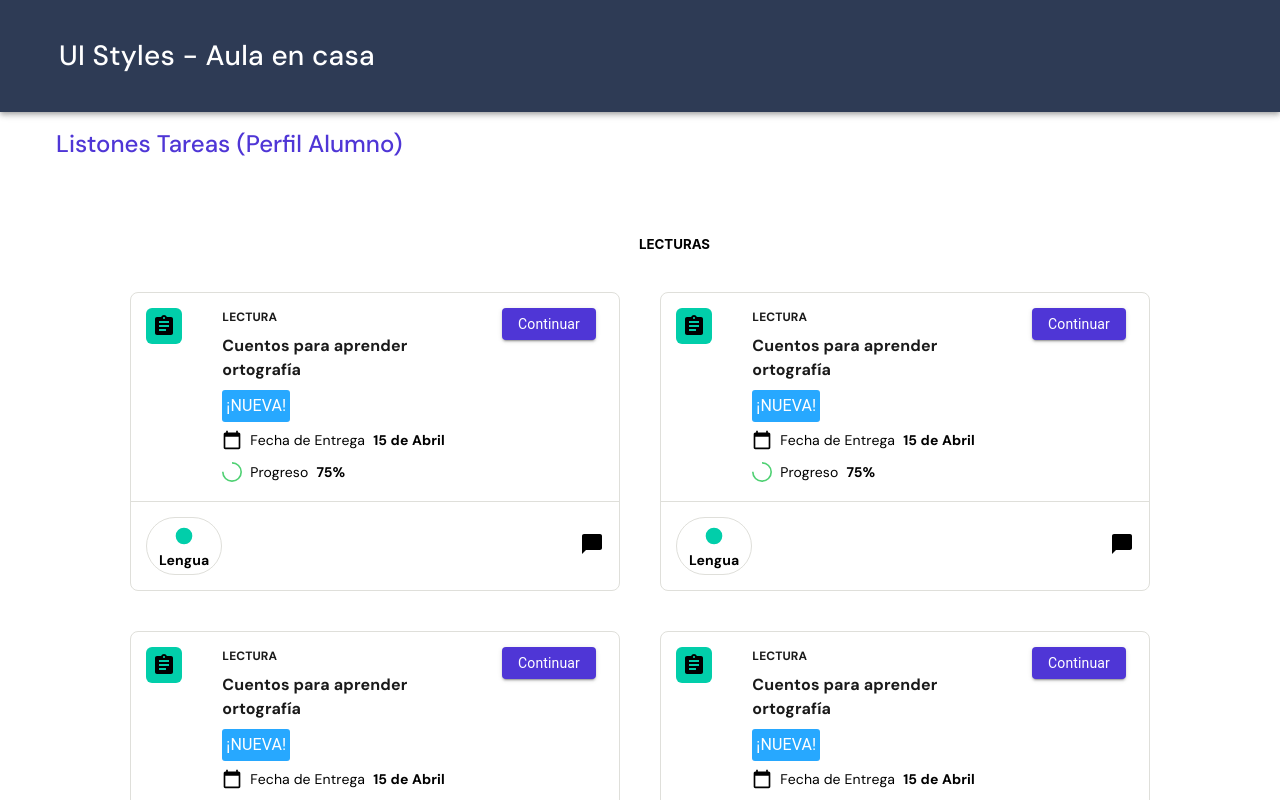
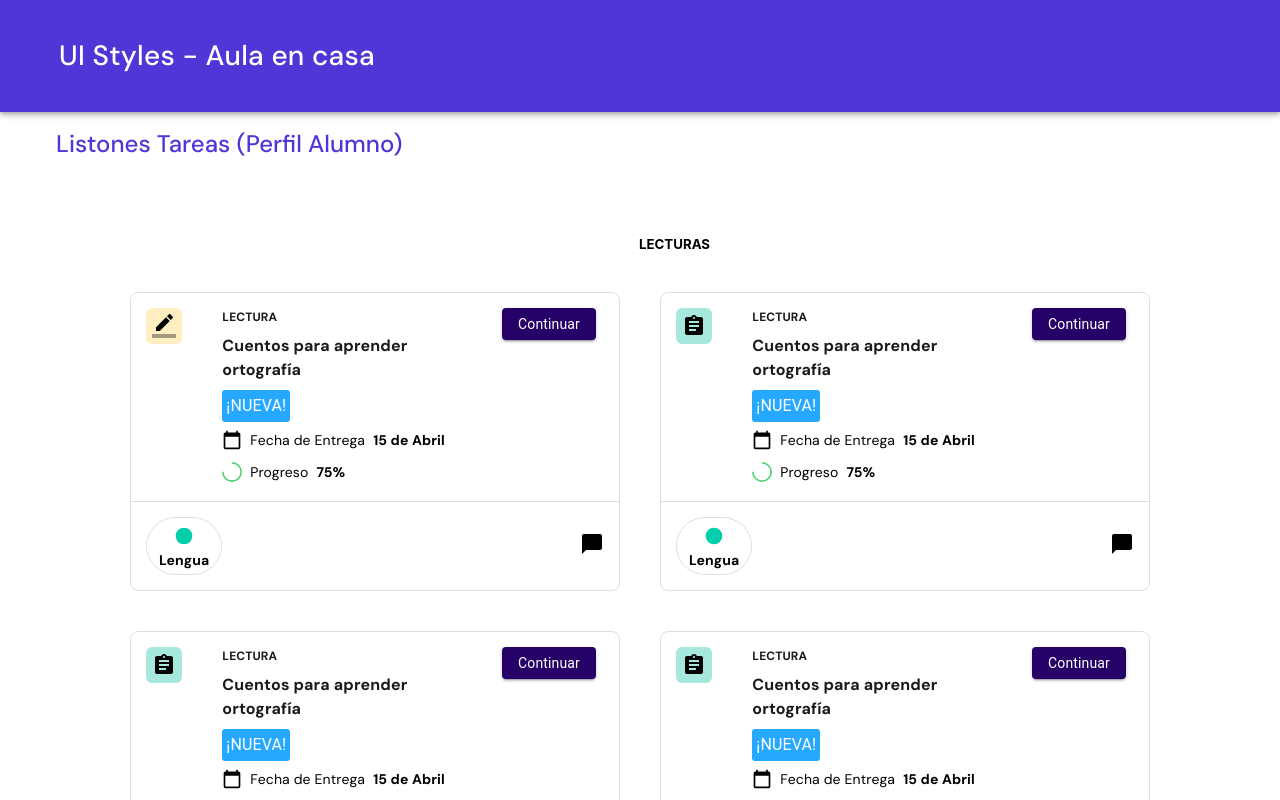
Before and after one commit to NotNotRama/EducaBot, a React (Create React App) app: page / in a window 1280 px wide. Shown: the top 800 px of the page. Built offline with nearby package versions, Linux system fonts and the light colour scheme.

Commit message:
updated colors

```diff
--- a/src/components/Header.js
+++ b/src/components/Header.js
@@ -3,23 +3,23 @@ import { red } from '@material-ui/core/colors';
 import { makeStyles } from '@material-ui/styles';
 
 const useStyles = makeStyles({
-  header: {
+  title: {
     fontFamily: 'DM Sans',
     padding: '35px',
     fontWeight: 500,
     fontSize: 28,
   },
-  bg: {
-    background: red,
+  header: {
+    background: '#4F36D6',
   },
 });
 
 export default function Header() {
   const classes = useStyles();
   return (
-    <AppBar style={{ background: '#2E3B55' }} position="static">
+    <AppBar className={classes.header} position="static">
       <Toolbar>
-        <Typography className={classes.header}>
+        <Typography className={classes.title}>
           UI Styles - Aula en casa
         </Typography>
       </Toolbar>
--- a/src/components/Homework.js
+++ b/src/components/Homework.js
@@ -31,12 +31,12 @@ const useStyles = makeStyles({
   },
 });
 
-export default function SimpleCard() {
+export default function SimpleCard({ lectura }) {
   const classes = useStyles();
 
   return (
     <Grid container className={classes.borderContainer}>
-      <Top />
+      <Top lectura={lectura} />
       <Bottom />
     </Grid>
   );
--- a/src/components/Lecturas.js
+++ b/src/components/Lecturas.js
@@ -2,10 +2,11 @@ import { Grid, Typography, Box } from '@material-ui/core';
 import Homework from './Homework';
 
 export default function Lecturas() {
+  const lectura = true;
   return (
     <Grid item container xs={12} sm={10} spacing={5}>
       <Grid item xs={12} lg={6}>
-        <Homework />
+        <Homework lectura={lectura} />
       </Grid>
       <Grid item xs={12} lg={6}>
         <Homework />
--- a/src/components/Preguntas.js
+++ b/src/components/Preguntas.js
@@ -5,7 +5,7 @@ export default function Lecturas() {
   return (
     <Grid item container xs={12} sm={10} spacing={5}>
       <Grid item xs={12} lg={6}>
-        <Homework />
+        <Homework lectura />
       </Grid>
       <Grid item xs={12} lg={6}>
         <Homework />
--- a/src/components/Top.js
+++ b/src/components/Top.js
@@ -5,6 +5,7 @@ import ChatBubbleIcon from '@material-ui/icons/ChatBubble';
 import AssignmentIcon from '@material-ui/icons/Assignment';
 import CircularProgress from '@material-ui/core/CircularProgress';
 import CalendarTodayIcon from '@material-ui/icons/CalendarToday';
+import BorderColorIcon from '@material-ui/icons/BorderColor';
 import { makeStyles } from '@material-ui/core/styles';
 import Bottom from './Bottom';
 import { grey } from '@material-ui/core/colors';
@@ -20,8 +21,13 @@ const useStyles = makeStyles({
   top: {
     padding: 15,
   },
-  icon: {
-    background: '#01CEAA',
+  calendar: {
+    background: '#A7E8DD',
+    borderRadius: 6,
+    padding: 6,
+  },
+  pencil: {
+    background: '#FFEEC0',
     borderRadius: 6,
     padding: 6,
   },
@@ -66,7 +72,8 @@ const useStyles = makeStyles({
   },
 });
 
-export default function Top() {
+export default function Top({ lectura }) {
+  console.log(lectura);
   const classes = useStyles();
   return (
     <Grid
@@ -79,7 +86,11 @@ export default function Top() {
       <Grid item container className={classes.top}>
         <Grid item xs={2}>
           <Box>
-            <AssignmentIcon className={classes.icon} />
+            {lectura ? (
+              <BorderColorIcon className={classes.pencil} />
+            ) : (
+              <AssignmentIcon className={classes.calendar} />
+            )}
           </Box>
         </Grid>
         <Grid item container spacing={1} xs={7}>
@@ -133,7 +144,7 @@ export default function Top() {
             <Button
               variant="contained"
               style={{
-                backgroundColor: '#4F36D6',
+                backgroundColor: '#260167',
                 textTransform: 'none',
               }}
             >
```
